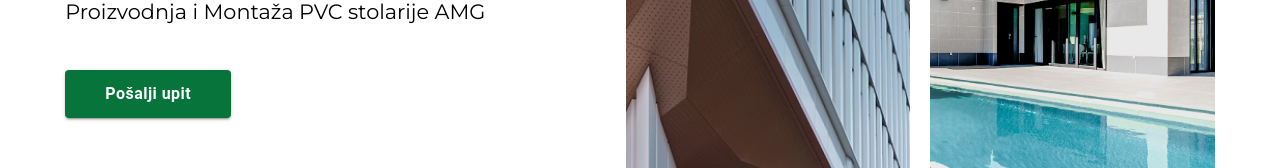
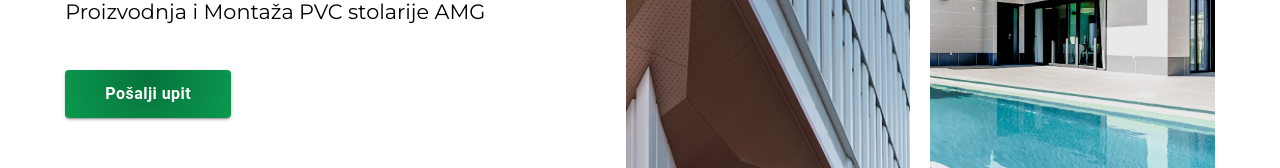
Before and after one commit to VujevicStipe/pvc-stolarija-amg, a Next.js app: page / in a window 1280 px wide. Shown: the part 411-579 px from the top of the page. Built offline with nearby package versions, Linux system fonts and the light colour scheme.

Commit message:
added btn animation

```diff
--- a/src/app/sections/hero-section/HeroSection.tsx
+++ b/src/app/sections/hero-section/HeroSection.tsx
@@ -25,14 +25,15 @@ const HeroSection = () => {
         </h1>
         <Button
           variant="contained"
+          className="btn-animate"
           sx={{
             mt: "46px",
-            backgroundColor: "var(--green)",
-            "&:hover": { backgroundColor: "#0a7a42" },
+            background: "var(--radial-green-gradient)",
             fontSize: "1rem",
             fontWeight: 600,
             textTransform: "none",
             padding: "10px 2.5rem",
+            color: "#fff",
           }}
         >
           Pošalji upit
```
